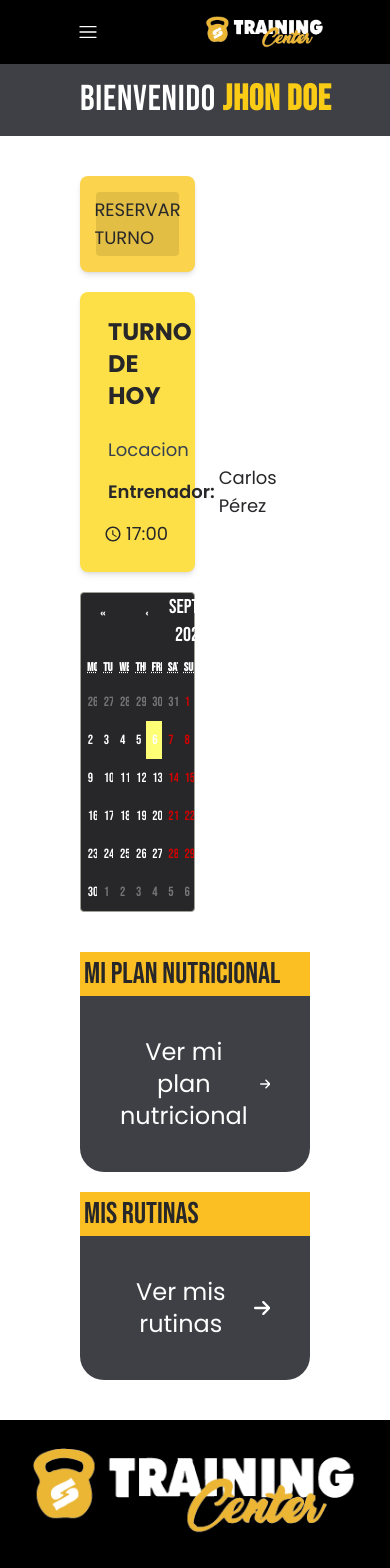
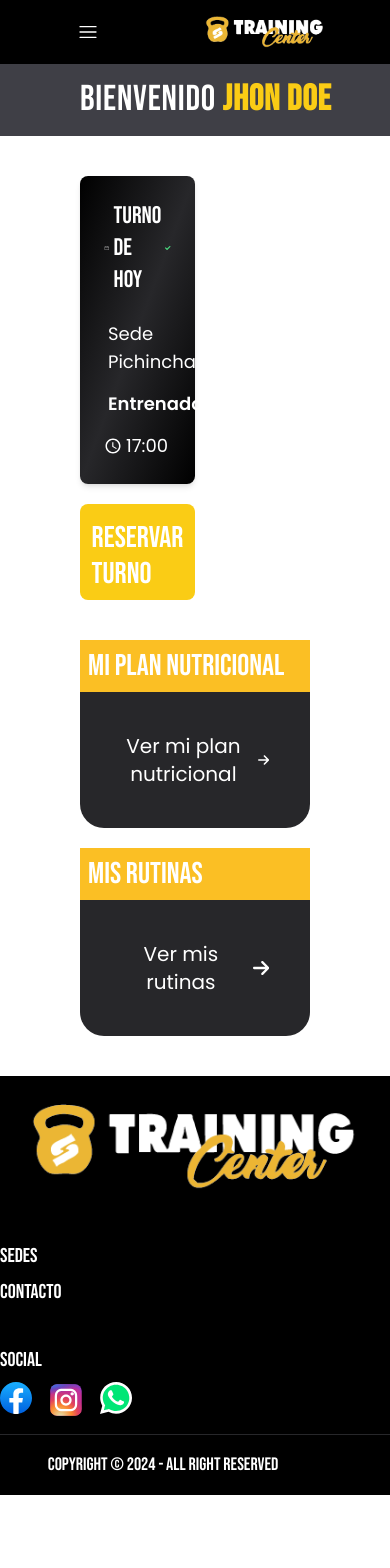
Before and after one commit to briziomauro/PPS-FrontEnd, a React (Vite) app: page /clientid in a window 390 px wide. Shown: the top 1568 px of the page. After the commit the page ends 1495 px from the top, so only its background shows below. Built offline with nearby package versions, Linux system fonts and the light colour scheme.

Commit message:
style: client page

```diff
--- a/src/components/clientPage/ClientPage.jsx
+++ b/src/components/clientPage/ClientPage.jsx
@@ -9,34 +9,26 @@ import { Link } from "react-router-dom";
 
 const ClientPage = () => {
   return (
-    <>
+    <div>
       <header className="bg-zinc-700 pl-20 py-4 font-bebas tracking-wider ">
         <h1 className="text-white text-4xl">
           Bienvenido <strong className="text-yellow-400">Jhon Doe</strong>
         </h1>
       </header>
 
-      <main className="px-20  text-zinc-800 flex flex-col md:flex-row gap-10 py-10 ">
+      <div className="px-20 flex flex-col md:flex-row gap-10 py-10 ">
         <div className="w-1/2 flex flex-col gap-5 ">
-          <article className="bg-amber-300 h-24  p-4 rounded-lg shadow-md text-zinc-800 flex flex-col items-center">
-            <Link
-              to="get-turn"
-              className="text-lg cursor-pointer uppercase w-full bg-black/10 rounded hover:opacity-50 h-28 flex items-center justify-center"
-            >
-              Reservar turno
-            </Link>
-          </article>
-          <article className="bg-yellow-300  p-6 rounded-lg shadow-md text-zinc-800 flex flex-col items-center">
-            <h2 className="flex items-center w-full gap-1 text-2xl font-bold uppercase  mb-4  pb-2 border-black">
-              <CiCalendar className="text-black " />
+          <article className="bg-gradient-to-br from-black via-zinc-800 to-black p-6 rounded-lg shadow-md text-white flex flex-col items-center">
+            <h2 className="flex items-center w-full gap-1 text-2xl font-bebas uppercase  mb-4  pb-2 border-black">
+              <CiCalendar />
               Turno de Hoy
               <FaCheck className="text-green-400 ml-auto" />
             </h2>
 
             <div className="text-lg w-full">
-              <p className="text-gray-700 flex items-center gap-1">
+              <p className="flex items-center gap-1">
                 <CiLocationOn />
-                Locacion
+                Sede Pichincha
               </p>
 
               <p className="flex items-center gap-1">
@@ -50,82 +42,54 @@ const ClientPage = () => {
               </p>
             </div>
           </article>
+          <article className="bg-yellow-400 h-24 p-4 rounded-lg flex flex-col items-center hover:scale-105 transition-all duration-200">
+            <Link
+              to="get-turn"
+              className="text-3xl font-bebas cursor-pointer uppercase w-full h-28 flex items-center justify-center text-white"
+            >
+              Reservar turno
+            </Link>
+          </article>
 
-          <article>
-            <Calendar className="rounded" />
-          </article>
         </div>
 
         <div className="w-full flex flex-col gap-5">
           <article className="w-full">
-            <div className="bg-amber-400 flex items-center justify-between ">
-              <h2 className="text-3xl  font-bebas p-1">Mi plan nutricional</h2>
+            <div className="bg-amber-400 flex items-center justify-between p-2">
+              <h2 className="text-3xl  font-bebas text-white">Mi plan nutricional</h2>
             </div>
 
             <ul>
               <li>
                 <Link
-                  className="bg-zinc-700 flex justify-center items-center gap-3 text-white p-10 text-2xl rounded-b-3xl text-center hover:bg-zinc-800"
+                  className="bg-zinc-800 flex justify-center items-center gap-3 text-white p-10 text-xl rounded-b-3xl text-center hover:bg-zinc-900 transition-all duration-200"
                   to="nutritional-plan"
                 >
-                  Ver mi plan nutricional <FaArrowRight />
+                  Ver mi plan nutricional <FaArrowRight className="animate-bounce"/>
                 </Link>
               </li>
-              <li></li>
-              {/* <li className="bg-zinc-700 shadow-lg rounded-lg p-6 text-white ">
-                  <h3 className="font-bold text-xl mb-4 ">
-                    Plan nutricional básico
-                  </h3>
-                  <p>
-                    <strong>Objetivo:</strong> Ganancia de masa muscular
-                  </p>
-                  <p>
-                    <strong>Calorías diarias:</strong> 2,500 kcal
-                  </p>
-                  <ul className="list-disc ml-5 mt-4">
-                    <li>
-                      <strong>Desayuno:</strong> Avena con leche descremada, 1
-                      banana, 1 huevo duro.
-                    </li>
-                    <li>
-                      <strong>Almuerzo:</strong> Pechuga de pollo a la plancha,
-                      arroz integral, ensalada de espinaca.
-                    </li>
-                    <li>
-                      <strong>Merienda:</strong> Batido de proteínas, 1 manzana.
-                    </li>
-                    <li>
-                      <strong>Cena:</strong> Salmón al horno, batata asada,
-                      brócoli al vapor.
-                    </li>
-                    <li>
-                      <strong>Snack post-entrenamiento:</strong> Yogur griego
-                      con almendras.
-                    </li>
-                  </ul>
-                </li> */}
             </ul>
           </article>
 
           <article className="w-full">
-            <div className="bg-amber-400 flex items-center justify-between ">
-              <h2 className="text-3xl  font-bebas p-1">Mis rutinas</h2>
+            <div className="bg-amber-400 flex items-center justify-between p-2 ">
+              <h2 className="text-3xl  font-bebas text-white">Mis rutinas</h2>
             </div>
 
             <ul>
               <li>
                 <Link
-                  className="bg-zinc-700 flex justify-center items-center gap-3 text-white p-10 text-2xl rounded-b-3xl text-center hover:bg-zinc-800"
+                  className="bg-zinc-800 flex justify-center items-center gap-3 text-white p-10 text-xl rounded-b-3xl text-center hover:bg-zinc-900  transition-all duration-200"
                   to="routine"
                 >
-                  Ver mis rutinas <FaArrowRight />
+                  Ver mis rutinas <FaArrowRight className="animate-bounce" />
                 </Link>
               </li>
             </ul>
           </article>
         </div>
-      </main>
-    </>
+      </div>
+    </div>
   );
 };
 
--- a/src/components/navbar/Navbar.css
+++ b/src/components/navbar/Navbar.css
@@ -1,6 +1,6 @@
-a:active,
-a:focus,
-a:hover {
+.aNav:active,
+.aNav:focus,
+.aNav:hover {
     background-color: transparent !important;
     color: inherit !important;
 
--- a/src/components/navbar/Navbar.jsx
+++ b/src/components/navbar/Navbar.jsx
@@ -53,16 +53,16 @@ const Navbar = () => {
             className="menu menu-sm dropdown-content bg-zinc-950 rounded-box z-[1] mt-3 w-52 p-2 shadow"
           >
             <li>
-              <a>VENTAJAS</a>
+              <a className="aNav">VENTAJAS</a>
             </li>
             <li>
-              <a>MEMBRESIAS</a>
+              <a className="aNav">MEMBRESIAS</a>
             </li>
             <li>
-              <a>SOBRE NOSOTROS</a>
+              <a className="aNav">SOBRE NOSOTROS</a>
             </li>
             <li>
-              <a>ENTRENADORES</a>
+              <a className="aNav">ENTRENADORES</a>
             </li>
           </ul>
         </div>
@@ -77,13 +77,13 @@ const Navbar = () => {
       <div className="hidden lg:flex">
         <ul className="menu menu-horizontal px-1 font-bebas text-2xl">
           <li className="hover:scale-110 ">
-            <a href="#Memberships">MEMBRESIAS</a>
+            <a className="aNav" href="#Memberships">MEMBRESIAS</a>
           </li>
           <li className="hover:scale-110">
-            <a href="#Trainers">ENTRENADORES</a>
+            <a className="aNav" href="#Trainers">ENTRENADORES</a>
           </li>
           <li className="hover:scale-110">
-            <a href="#AboutUs">SOBRE NOSOTROS</a>
+            <a className="aNav" href="#AboutUs">SOBRE NOSOTROS</a>
           </li>
         </ul>
       </div>
```
